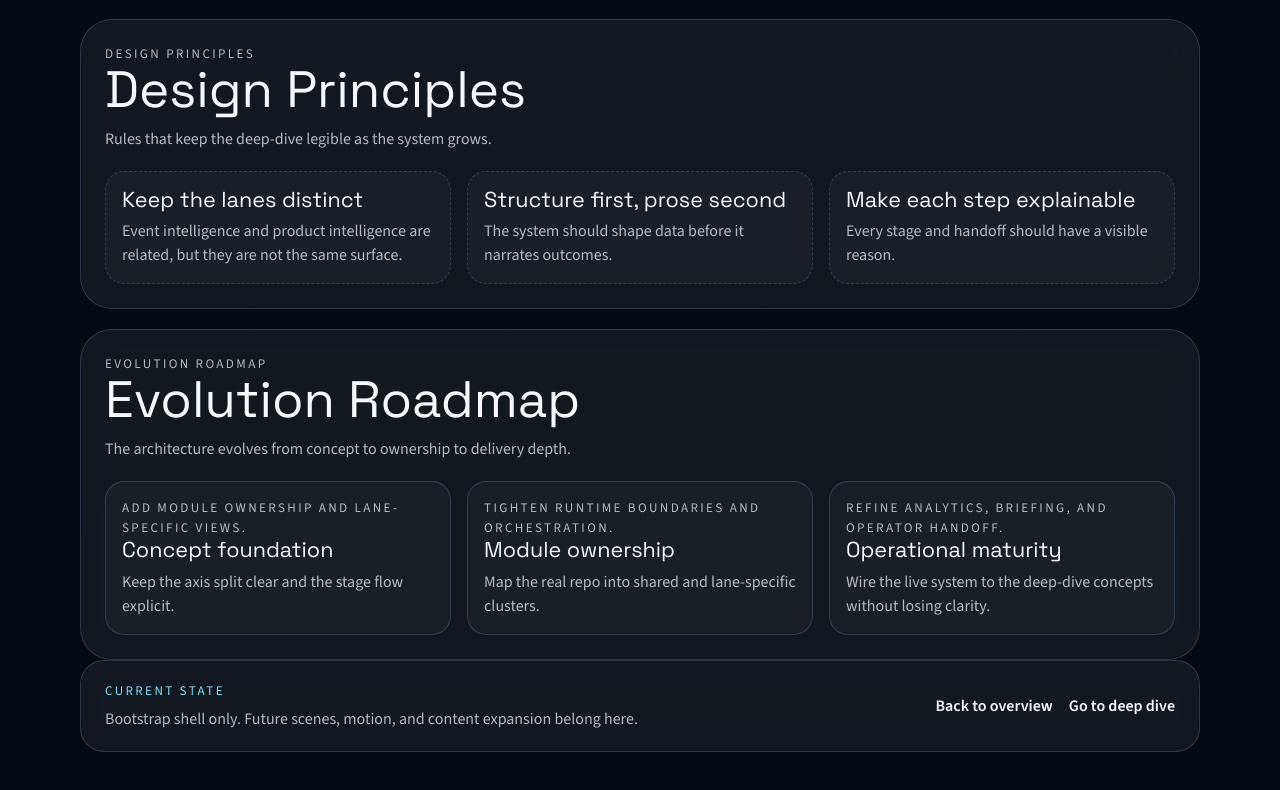
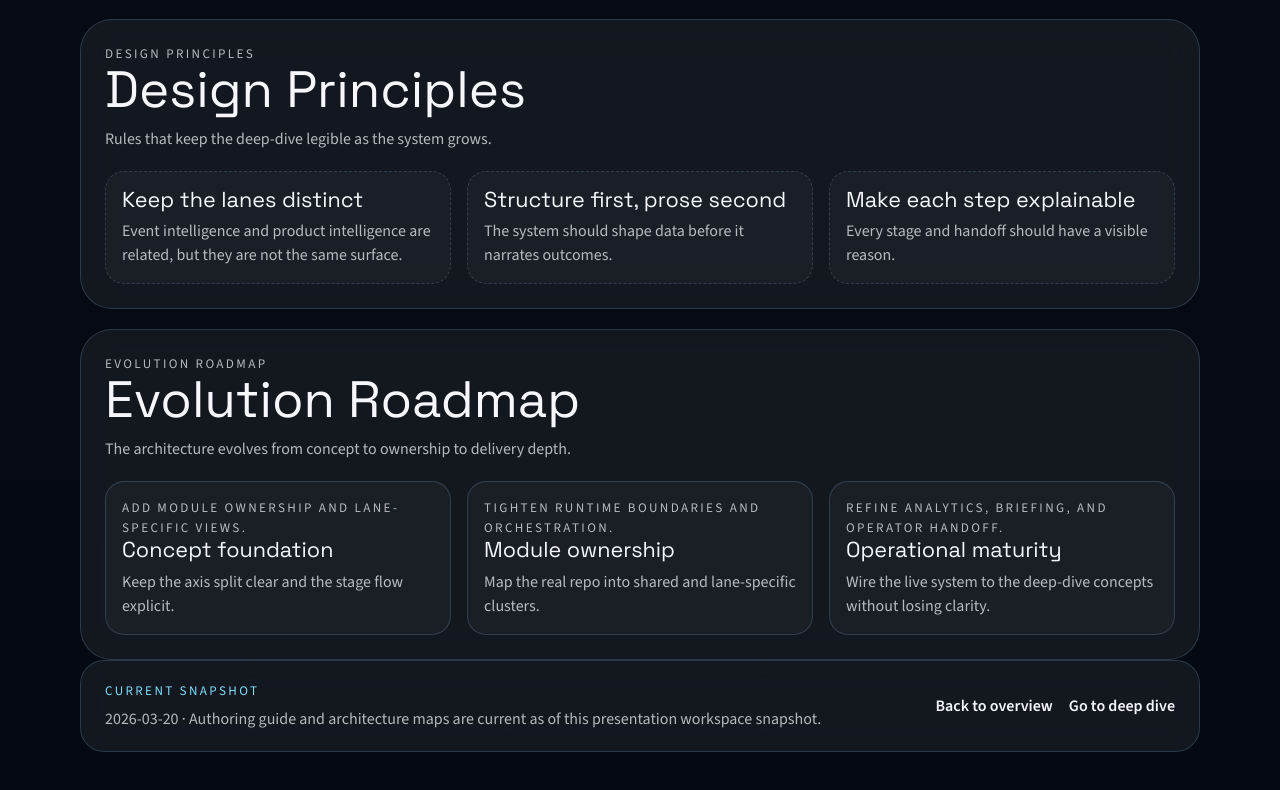
Before and after one commit to shinhan-card/card-event, a Next.js app in the folder presentation-site/: page /deep-dive in a window 1280 px wide. Shown: the part 7085-7875 px from the top of the page. Built offline with nearby package versions, Linux system fonts and the light colour scheme.

Commit message:
docs: add presentation site authoring guide

```diff
--- a/presentation-site/components/chrome/site-footer.tsx
+++ b/presentation-site/components/chrome/site-footer.tsx
@@ -1,12 +1,13 @@
 import Link from "next/link";
+import { siteContent } from "@/content/site-content";
 
 export default function SiteFooter() {
   return (
     <footer className="site-footer">
       <div>
-        <p className="site-footer-label">Current state</p>
+        <p className="site-footer-label">{siteContent.snapshot.label}</p>
         <p className="site-footer-copy">
-          Bootstrap shell only. Future scenes, motion, and content expansion belong here.
+          {siteContent.snapshot.capturedOn} · {siteContent.snapshot.note}
         </p>
       </div>
       <div className="site-footer-links">
--- a/presentation-site/content/architecture-content.ts
+++ b/presentation-site/content/architecture-content.ts
@@ -1,4 +1,10 @@
 export type ArchitectureAxisKey = "event-intelligence" | "product-intelligence";
+
+export interface SnapshotMetadata {
+  label: string;
+  capturedOn: string;
+  note: string;
+}
 
 export interface ArchitectureAxis {
   key: ArchitectureAxisKey;
@@ -80,6 +86,7 @@ export interface RoadmapPhase {
 }
 
 export interface ArchitectureContent {
+  snapshot: SnapshotMetadata;
   deepDive: {
     eyebrow: string;
     title: string;
@@ -124,6 +131,12 @@ export interface ArchitectureContent {
   };
   designPrinciples: readonly string[];
 }
+
+export const snapshotMetadata = {
+  label: "Current snapshot",
+  capturedOn: "2026-03-20",
+  note: "Authoring guide and architecture maps are current as of this presentation workspace snapshot."
+} as const satisfies SnapshotMetadata;
 
 const axes = [
   {
@@ -407,6 +420,7 @@ const roadmapPhases = [
 ] as const;
 
 export const architectureContent = {
+  snapshot: snapshotMetadata,
   deepDive: {
     eyebrow: "Systems Atlas",
     title: "Architecture Deep Dive",
--- a/presentation-site/content/module-map.ts
+++ b/presentation-site/content/module-map.ts
@@ -1,3 +1,6 @@
+import { snapshotMetadata } from "@/content/architecture-content";
+import type { SnapshotMetadata } from "@/content/architecture-content";
+
 export type ModuleClusterKey = "event-pipeline" | "product-rag" | "shared";
 
 export interface ModuleAxisRoot {
@@ -21,6 +24,7 @@ export interface ModuleSection {
 }
 
 export interface ModuleMap {
+  snapshot: SnapshotMetadata;
   axisRoots: readonly ModuleAxisRoot[];
   clusters: readonly ModuleCluster[];
   sections: readonly ModuleSection[];
@@ -84,6 +88,7 @@ const uiLayerCluster = {
 } as const satisfies ModuleCluster;
 
 export const moduleMap = {
+  snapshot: snapshotMetadata,
   axisRoots: [
     {
       key: "event-pipeline",
--- a/presentation-site/content/site-content.ts
+++ b/presentation-site/content/site-content.ts
@@ -1,3 +1,6 @@
+import { snapshotMetadata } from "@/content/architecture-content";
+import type { SnapshotMetadata } from "@/content/architecture-content";
+
 export type LandingSceneKey =
   | "hero"
   | "problem"
@@ -60,6 +63,7 @@ export interface LandingShowroomContent {
 }
 
 export interface SiteContent {
+  snapshot: SnapshotMetadata;
   hero: {
     eyebrow: string;
     title: string;
@@ -77,6 +81,7 @@ const openDeepDiveCta = {
 } as const;
 
 export const siteContent = {
+  snapshot: snapshotMetadata,
   hero: {
     eyebrow: "Showroom preview",
     title: "Event and disclosure intelligence, staged as a living presentation",
```
Also changed, not shown: 1 other file (tests, documents, lock files or other folders).
